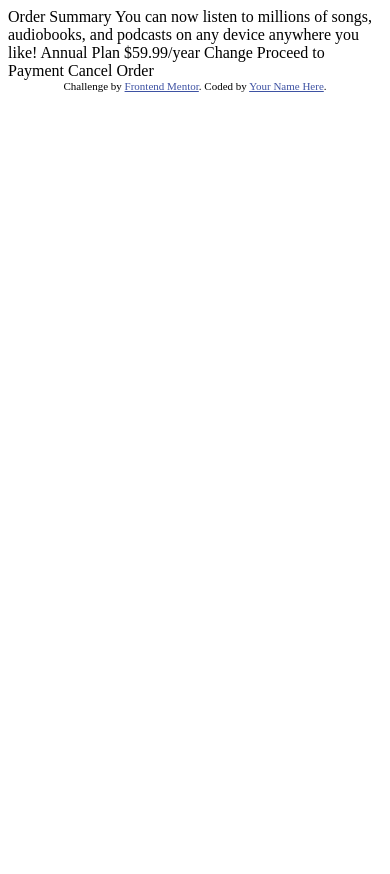
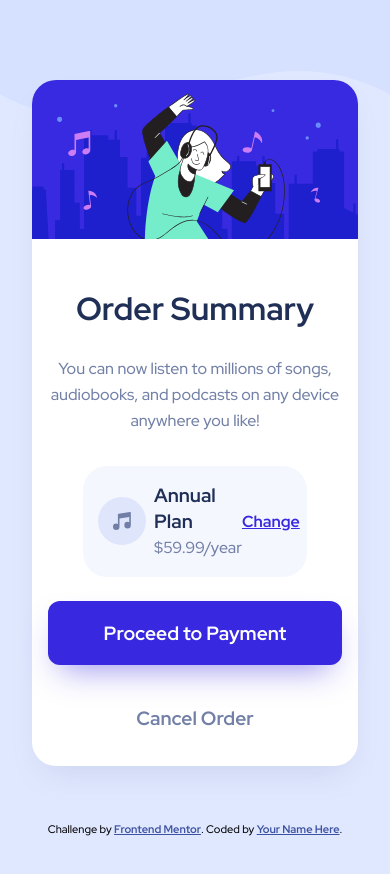
Before and after one commit to ronanlebideau/frontendmentor-order-summary-component, a plain HTML site: page index.html in a window 390 px wide. Before the commit the page ends 844 px from the top, so only its background shows below. Drawn offline with Linux system fonts and the light colour scheme.

Commit message:
Desktop ready, just modify the mobile version

```diff
--- a/index.html
+++ b/index.html
@@ -5,29 +5,52 @@
   <meta name="viewport" content="width=device-width, initial-scale=1.0"> <!-- displays site properly based on user's device -->
 
   <link rel="icon" type="image/png" sizes="32x32" href="./images/favicon-32x32.png">
+  <!-- css -->
+  <link rel="stylesheet" href="style.css">
+  <!-- font -->
+  <link rel="preconnect" href="https://fonts.googleapis.com">
+  <link rel="preconnect" href="https://fonts.gstatic.com" crossorigin>
+  <link href="https://fonts.googleapis.com/css2?family=Red+Hat+Display:wght@500;700;900&display=swap" rel="stylesheet">
 
   <title>Frontend Mentor | Order summary card</title>
 
   <!-- Feel free to remove these styles or customise in your own stylesheet 👍 -->
   <style>
-    .attribution { font-size: 11px; text-align: center; }
+    .attribution { font-size: 11px; text-align: center; margin-top:56px; }
     .attribution a { color: hsl(228, 45%, 44%); }
   </style>
 </head>
 <body>
 
-  Order Summary
+  <section class="card radius">
+    <img src="images/illustration-hero.svg" alt="illustration" class="head-img">
 
-  You can now listen to millions of songs, audiobooks, and podcasts on any
-  device anywhere you like!
+    <div class="content">
+      <!-- DESCRIPTION -->
+      <div class="txt">
+        <h1>Order Summary</h1>
+        <p>
+          You can now listen to millions of songs, audiobooks, and podcasts on any
+          device anywhere you like!
+        </p>
+      </div>
+      <!-- PRICE -->
+      <div class="price radius max-width">
+        <div class="left">
+          <img src="images/icon-music.svg" alt="music icon" class="icon">
+          <div class="description">
+            <h2>Annual Plan</h2>
+            <p>$59.99/year</p>
+          </div>
+        </div>
+        <a href="#" class="action">Change</a>
+      </div>
+      <!-- BUTTONS -->
+      <button class="primary max-width">Proceed to Payment</button><br>
+      <button class="ghost max-width">Cancel Order</button>
 
-  Annual Plan
-  $59.99/year
-
-  Change
-
-  Proceed to Payment
-  Cancel Order
+    </div>
+  </section>
 
   <div class="attribution">
     Challenge by <a href="https://www.frontendmentor.io?ref=challenge" target="_blank">Frontend Mentor</a>.
--- /dev/null
+++ b/style.css
@@ -0,0 +1,116 @@
+:root{
+    --Pale-blue: hsl(225, 100%, 94%);
+    --Bright-blue: hsl(245, 75%, 52%);
+    --Bright-blue-hover:hsl(245, 100%, 69%);
+    /*neutral*/
+    --Very-pale-blue: hsl(225, 100%, 98%);
+    --Desaturated-blue: hsl(224, 23%, 55%);
+    --Dark-blue: hsl(223, 47%, 23%);
+    /* shadows */
+    --shadow-light:rgba(114, 128, 167, .2);
+    --shadow-btn:rgba(56,41,224,0.5);
+}
+
+body{background-color: var(--Pale-blue); font-family: 'Red Hat Display', sans-serif; padding: 72px 24px; text-align: center;background-image: url(images/pattern-background-mobile.svg);background-size: contain;background-position: top;background-repeat: no-repeat;}
+
+h1,h2{color:var(--Dark-blue);}
+h1{font-size: 2em;}
+h2{font-size: 1.2em;margin-bottom:-.8em;}
+p{color:var(--Desaturated-blue);font-size: 1em;line-height: 1.618em;}
+a{color:var(--Bright-blue);font-weight: 700;transition: .2s ease 0s;}
+a:hover{transform:scale(1.05);color:var(--Bright-blue-hover);}
+.radius{border-radius: 1.5em;}
+.max-width{max-width: 320px;}
+/* CARD */
+.card{
+    max-width: 540px;
+    background-color: white;
+    -webkit-box-shadow: 0px 16px 32px -12px var(--shadow-light);
+    box-shadow: 0px 16px 32px -12px var(--shadow-light);
+}
+.head-img{
+    width:100%;
+    border-radius: 1.5em 1.5em 0 0;
+}
+.content{
+    display:flex;
+    flex-direction: column;
+    align-items: center;
+    padding:1em;
+}
+/* DESCRIPTION */
+.txt{
+    margin-bottom: 1em;
+    max-width:33ch;
+}
+/* PRICE */
+.price{
+    background-color: var(--Very-pale-blue);
+    display:flex;
+    flex-direction: row;
+    align-items: center;
+    text-align: left;
+    justify-content: space-between;
+    margin-bottom: 1.5em;
+    width:90%;
+    padding:0 5%;
+}
+.left{
+    display:flex;
+    flex-direction: row;
+    align-items: center;
+}
+.icon{
+    object-fit: cover;
+    height: 100%;
+    margin-right:.5em;
+}
+/* BUTTONS */
+button{
+    width:100%;
+    padding:1em;
+    border:none;
+    border-radius:12px;
+    font-size: 1.2em;
+    font-weight: 700;
+    font-family: 'Red Hat Display', sans-serif;
+    cursor: pointer;
+    transition: .2s ease 0s;
+}
+button:hover{
+    transform: scale(1.05);
+}
+button.primary{
+    background-color: var(--Bright-blue);
+    color:white;
+    -webkit-box-shadow: 0px 16px 32px -12px var(--shadow-btn);
+    box-shadow: 0px 16px 32px -12px var(--shadow-btn);
+}
+button.primary:hover{
+    background-color: var(--Bright-blue-hover);
+}
+button.ghost{
+    background-color: rgba(0,0,0,0);
+    color:var(--Desaturated-blue);
+}
+button.ghost:hover{
+    color:var(--Dark-blue);
+}
+
+@media screen and (min-width:376px){
+    body{
+        display:flex;
+        flex-direction: column;
+        align-items: center;
+        justify-content: center;
+        background-image:url(images/pattern-background-desktop.svg);
+        background-size: contain;
+        background-position: top;
+        background-repeat: no-repeat;
+        background-color: var(--Pale-blue);
+    }
+    .price{
+    width:66%;
+    padding:0 5%;
+    }
+}
```
